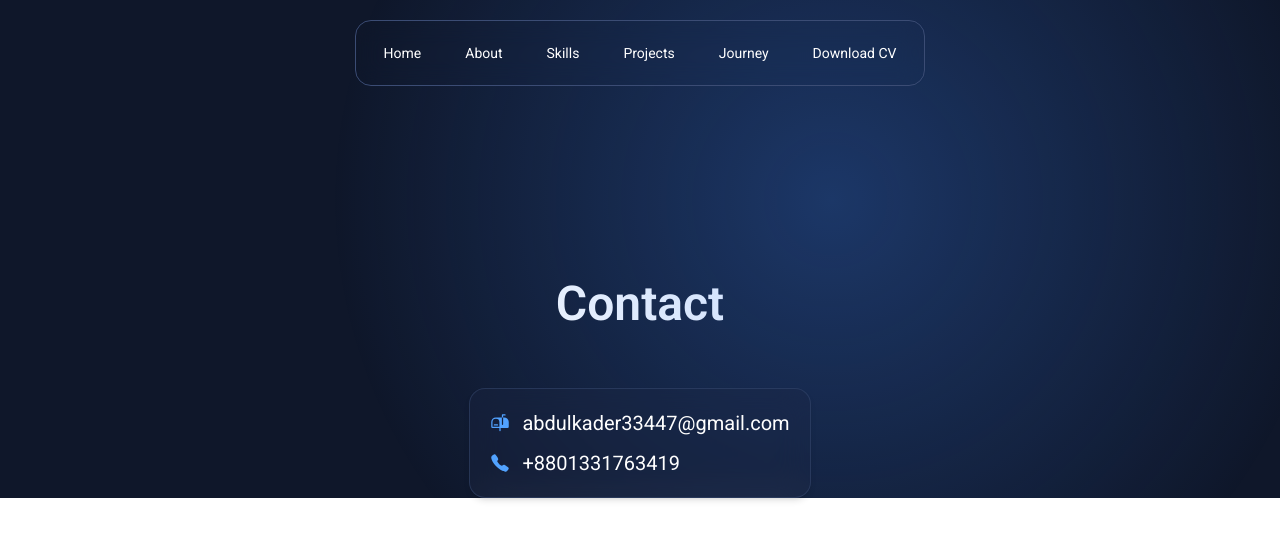
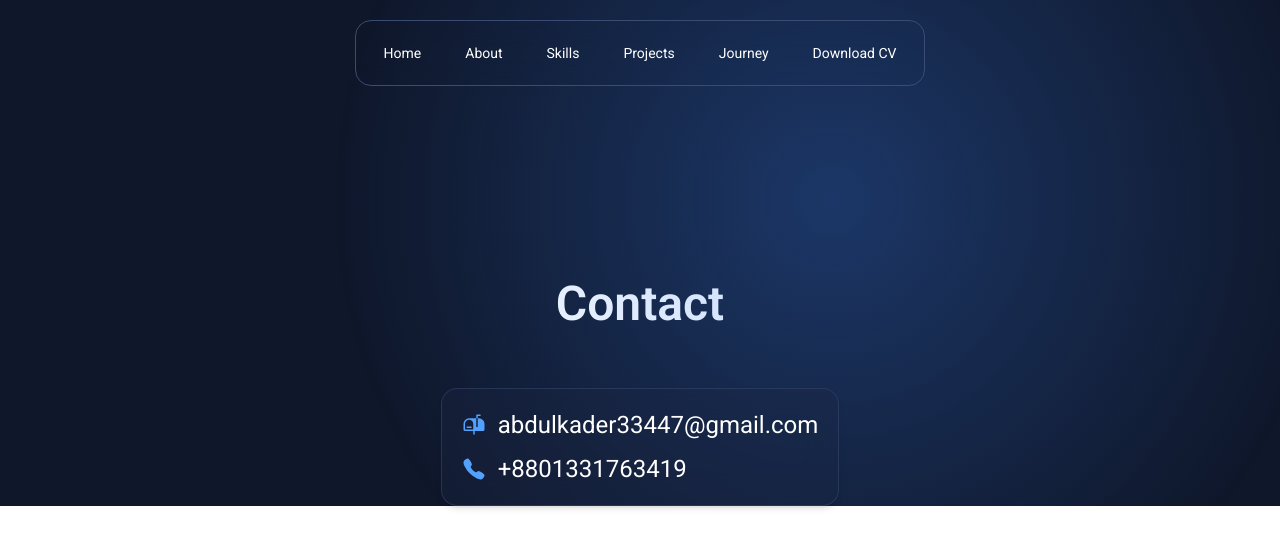
Before and after one commit to abdulkader33447/portfolio, a React (Vite) app: page /connect in a window 1280 px wide. Shown: the top 548 px of the page. Built offline with nearby package versions, Linux system fonts and the light colour scheme.

Commit message:
modified contuct section

```diff
--- a/src/Home/Pages/Connect/Connect.jsx
+++ b/src/Home/Pages/Connect/Connect.jsx
@@ -11,7 +11,7 @@ const Connect = () => {
         Contact
       </h1>
       <div className="sm:mt-15 mt-7 w-fit mx-auto">
-        <div className="border border-[#3b4c74]/50 bg-[#1e2a47]/30 backdrop-blur-lg rounded-2xl sm:p-5 p-3 shadow-md text-xl space-y-3">
+        <div className="border border-[#3b4c74]/50 bg-[#1e2a47]/30 backdrop-blur-lg rounded-2xl sm:p-5 p-3 shadow-md sm:text-2xl space-y-3">
           <h1 className="flex items-center gap-3">
             <PiMailboxFill className="text-blue-400 hover:text-cyan-400 transition duration-700"/>
 
```
